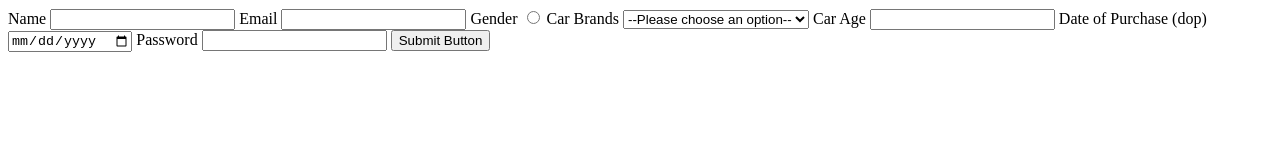
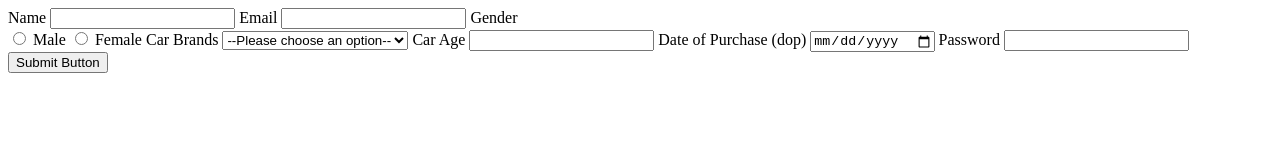
Before and after one commit to acciojob/car-insurance-form-Souvagyamallick, a website: page main.html in a window 1280 px wide. Drawn offline with Linux system fonts and the light colour scheme.

Commit message:
created a submission

```diff
--- a/main.html
+++ b/main.html
@@ -15,8 +15,12 @@
 		<label for="email">Email</label>
 		<input type="email" id="email" required>
 
-		<label>Gender</label>
-		<input type="radio" name="gender" required>
+		<label>Gender</label><br>
+        <input type="radio" id="male" name="gender" value="male" required>
+        <label for="male">Male</label>
+        <input type="radio" id="female" name="gender" value="female" required>
+        <label for="female">Female</label>
+
 
 		<label for="cars">Car Brands</label>
 		<select id="cars" name="cars">
```
